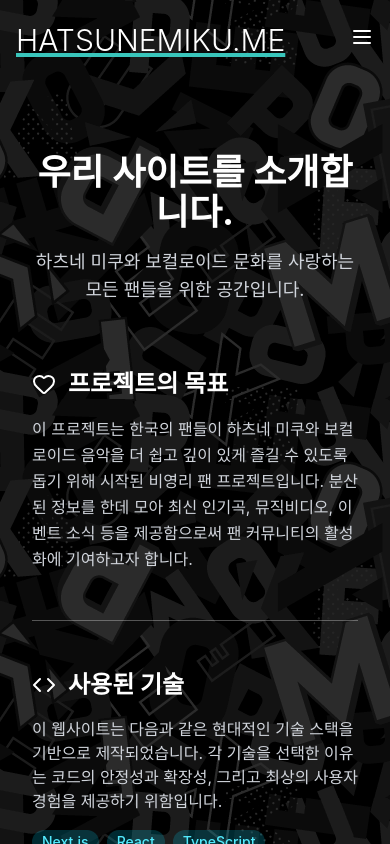
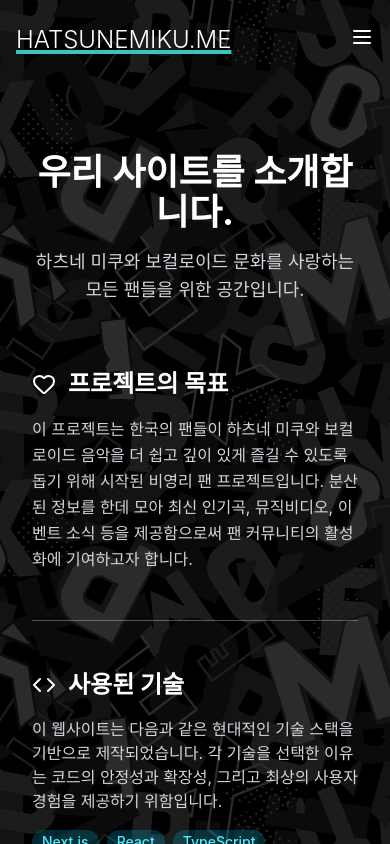
Before and after one commit to laterre39/hatsunemiku-me-service-2025, a Next.js app: page /about in a window 390 px wide. Shown: the top 844 px of the page. Built offline with nearby package versions, Linux system fonts and the light colour scheme.

Commit message:
design(header): 모바일용 로고 타이틀 크기 설정

```diff
--- a/src/components/Header.tsx
+++ b/src/components/Header.tsx
@@ -92,7 +92,7 @@ export function Header() {
             : 'bg-transparent'
     } relative`;
 
-    const logoClassName = `font-light text-3xl transition-all duration-300 underline decoration-4 decoration-[#39C5BB] ${
+    const logoClassName = `font-light text-2xl md:text-3xl transition-all duration-300 underline decoration-4 decoration-[#39C5BB] ${
         isScrolled ? 'text-black' : 'text-white'
     }`;
 
```
